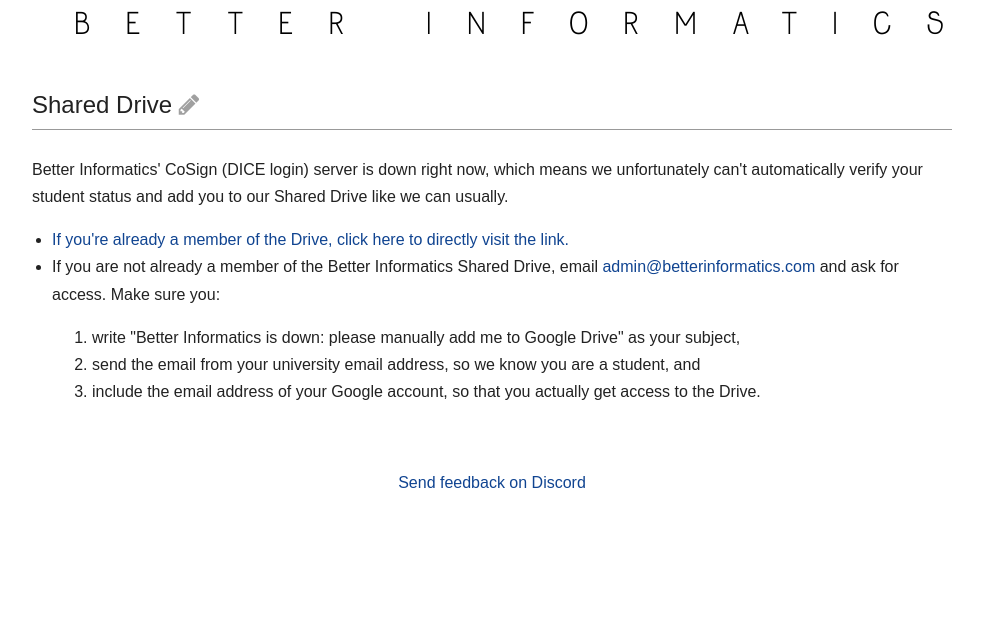
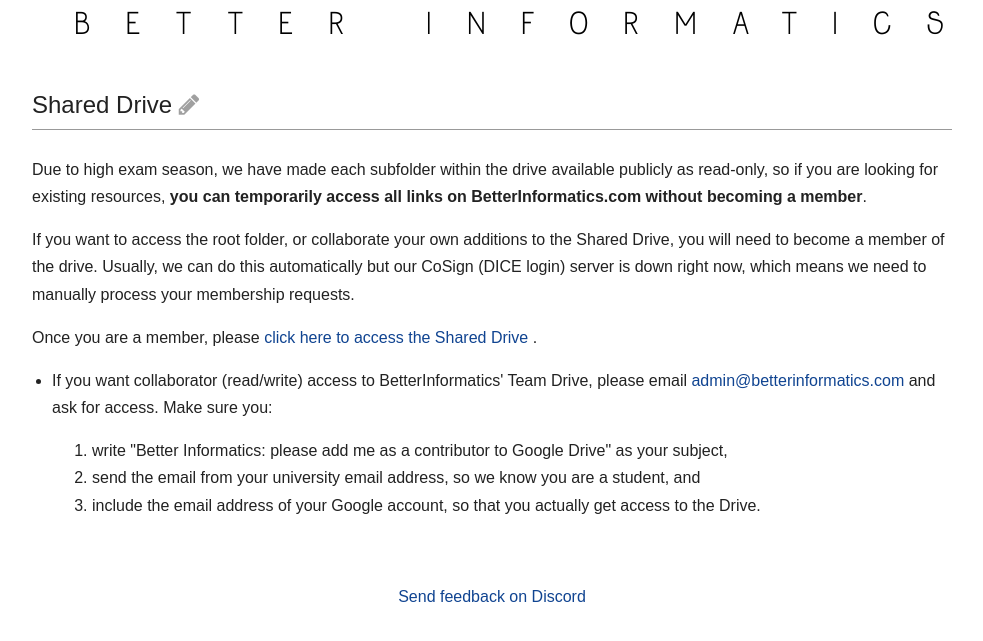
Before and after one commit to compsoc-edinburgh/betterinformatics, a Jekyll site: the page built from _pages/drive.html, in a window 1280 px wide. Shown: the top 641 px of the page, without its empty margins (148-1131 px from the left). Built offline with Jekyll 4.4.1, drawn with Linux system fonts in a browser that asks for light colours.

Commit message:
Update /drive following read-only public access

```diff
--- a/_pages/drive.html
+++ b/_pages/drive.html
@@ -4,23 +4,46 @@
 title: "Shared Drive"
 ---
 
-<p>Better Informatics' CoSign (DICE login) server is down right now, which means we unfortunately can't automatically verify your student status and add you to our Shared Drive like we can usually.</p>
+<div id="only-show-if-trying-to-access-item">
+    <h3>Redirecting...</h3>
+    <p>
+        Due to exam season peak, we now allow read-only public nonrestricted access to items in the BetterInformatics drive. <br>
+        <a href="https://drive.google.com/open?id=" id="temp-drive-link">
+            Click here if you are not redirected automatically.
+        </a>
+    </p>
+</div>
+<div id="only-show-if-trying-to-access-root-folder" style="display:none">
+
+    <p>
+        Due to high exam season, we have made each subfolder within the drive available publicly as read-only,
+        so if you are looking for existing resources, <b>you can temporarily access all links on BetterInformatics.com
+        without becoming a member</b>.
+    </p>
+    <p>
+        If you want to access the root folder, or collaborate your own additions to the Shared Drive, you will need
+        to become a member of the drive. Usually, we can do this automatically but our CoSign (DICE login) server
+        is down right now, which means we need to manually process your membership requests.
+    </p>
+    <p>
+        Once you are a member, please <a href="https://drive.google.com/open?id=0AIKEqWfeWuQQUk9PVA">
+            click here to access the Shared Drive
+        </a>.
+    </p>
 
     <ul>
-    <li><a href="https://drive.google.com/open?id=" id="temp-drive-link">
-        If you're already a member of the Drive, click here to directly visit the link.
-    </a></li>
         <li>
-        If you are not already a member of the Better Informatics Shared Drive,
-        email <a href="mailto:admin@betterinformatics.com">admin@betterinformatics.com</a> and ask for access. Make sure you:
+            If you want collaborator (read/write) access to BetterInformatics' Team Drive, please email
+            <a href="mailto:admin@betterinformatics.com">admin@betterinformatics.com</a> and ask for access. Make sure you:
 
             <ol>
-            <li>write "Better Informatics is down: please manually add me to Google Drive" as your subject,</li>
+                <li>write "Better Informatics: please add me as a contributor to Google Drive" as your subject,</li>
                 <li>send the email from your university email address, so we know you are a student, and</li>
                 <li>include the email address of your Google account, so that you actually get access to the Drive.</li>
             </ol>
         </li>
     </ul>
+</div>
 
 <script>
 (() => {
@@ -28,5 +51,15 @@
     const urlParams = new URLSearchParams(window.location.search);
     const next = urlParams.get('next') || '0AIKEqWfeWuQQUk9PVA';
     a.href += `${next}`;
+
+    if (next === '0AIKEqWfeWuQQUk9PVA') {
+        // they are trying to access the root folder.
+        document.getElementById('only-show-if-trying-to-access-root-folder').style.display = 'block';
+        document.getElementById('only-show-if-trying-to-access-item').style.display = 'none';
+    } else {
+        setTimeout(() => {
+            a.click();
+        }, 4000);
+    }
 })()
 </script>
```
Lines whose indentation alone changed are shown as unchanged.
